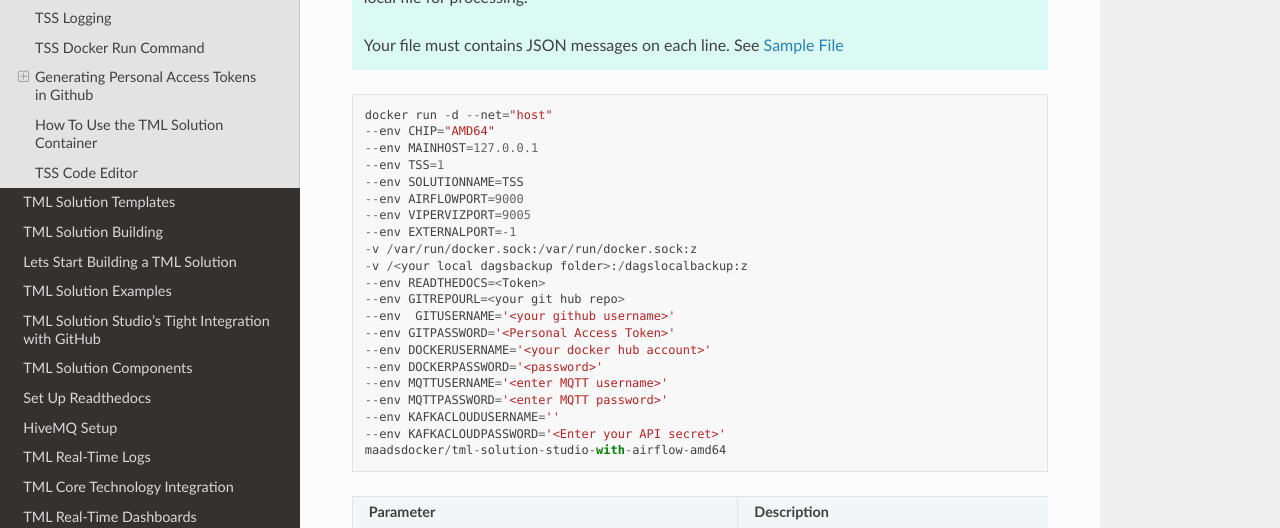
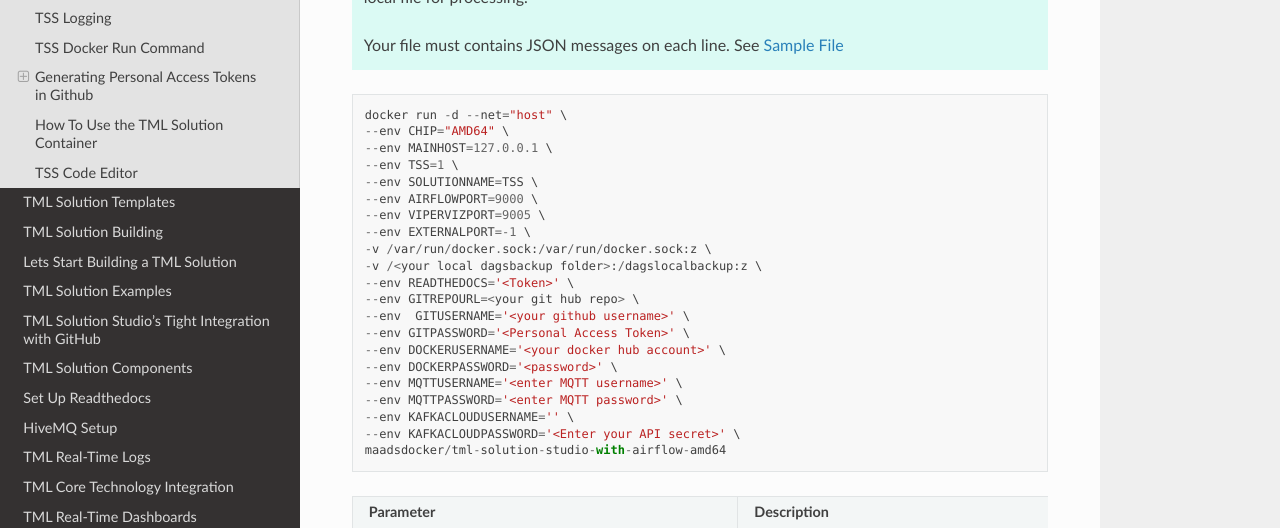
Before and after one commit to smaurice101/readthedocs, a Sphinx documentation site: the page built from docs/source/docker.rst, in a window 1280 px wide and 900 px high, scrolled down 3049 px. Shown: the part 152-680 px from the top of the window. Built offline with Sphinx 7.4.7 and the Read the Docs theme 2.0.0, drawn with Linux system fonts in a browser that asks for light colours.

```diff
--- a/docs/source/docker.rst
+++ b/docs/source/docker.rst
@@ -85,26 +85,26 @@ TSS Docker Run Command
 
 .. code-block::
 
-   docker run -d --net="host"
-   --env CHIP="AMD64"
-   --env MAINHOST=127.0.0.1
-   --env TSS=1
-   --env SOLUTIONNAME=TSS
-   --env AIRFLOWPORT=9000
-   --env VIPERVIZPORT=9005
-   --env EXTERNALPORT=-1
-   -v /var/run/docker.sock:/var/run/docker.sock:z
-   -v /<your local dagsbackup folder>:/dagslocalbackup:z
-   --env READTHEDOCS=<Token>
-   --env GITREPOURL=<your git hub repo>
-   --env  GITUSERNAME='<your github username>'
-   --env GITPASSWORD='<Personal Access Token>'
-   --env DOCKERUSERNAME='<your docker hub account>'
-   --env DOCKERPASSWORD='<password>'
-   --env MQTTUSERNAME='<enter MQTT username>'
-   --env MQTTPASSWORD='<enter MQTT password>'
-   --env KAFKACLOUDUSERNAME=''
-   --env KAFKACLOUDPASSWORD='<Enter your API secret>'
+   docker run -d --net="host" \
+   --env CHIP="AMD64" \
+   --env MAINHOST=127.0.0.1 \
+   --env TSS=1 \
+   --env SOLUTIONNAME=TSS \
+   --env AIRFLOWPORT=9000 \
+   --env VIPERVIZPORT=9005 \
+   --env EXTERNALPORT=-1 \
+   -v /var/run/docker.sock:/var/run/docker.sock:z \
+   -v /<your local dagsbackup folder>:/dagslocalbackup:z \
+   --env READTHEDOCS='<Token>' \
+   --env GITREPOURL=<your git hub repo> \
+   --env  GITUSERNAME='<your github username>' \
+   --env GITPASSWORD='<Personal Access Token>' \
+   --env DOCKERUSERNAME='<your docker hub account>' \
+   --env DOCKERPASSWORD='<password>' \
+   --env MQTTUSERNAME='<enter MQTT username>' \
+   --env MQTTPASSWORD='<enter MQTT password>' \
+   --env KAFKACLOUDUSERNAME='' \
+   --env KAFKACLOUDPASSWORD='<Enter your API secret>' \
    maadsdocker/tml-solution-studio-with-airflow-amd64
 
 .. list-table::
```
